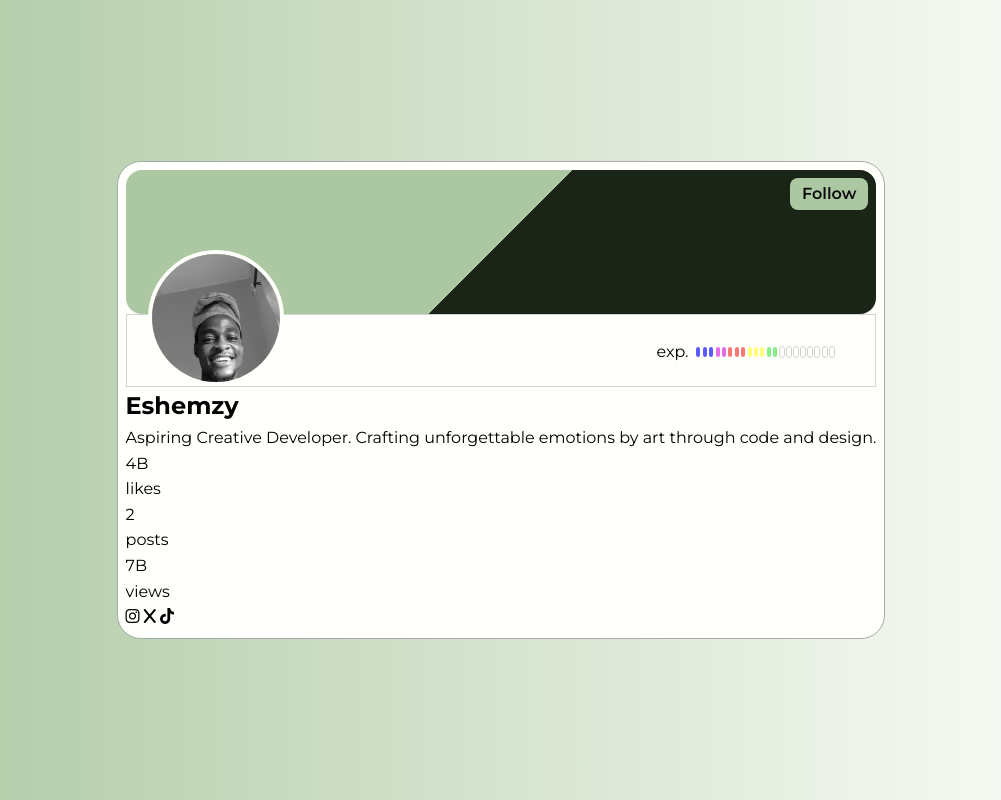
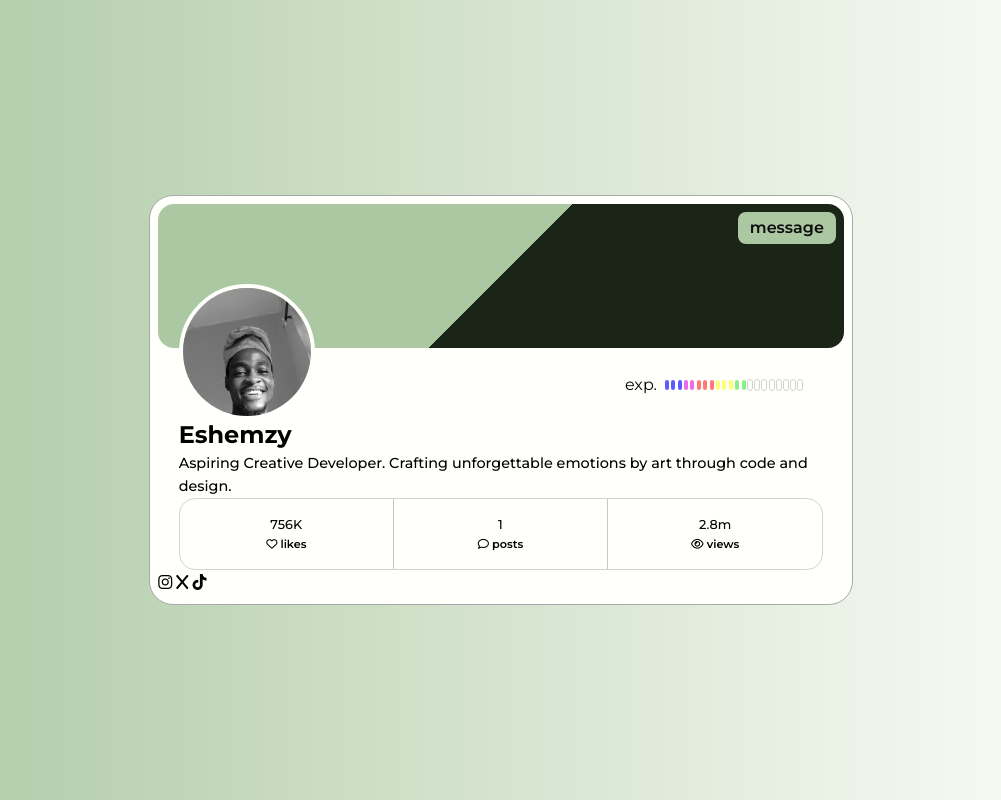
Before and after one commit to Eshemzy/100-STM-01-Profile-Card, a plain HTML site: page index.html in a window 1280 px wide. Shown: the whole page, without its empty margins (139-1140 px from the left). Drawn offline with Linux system fonts and the light colour scheme.

Commit message:
stat section first look

```diff
--- a/index.html
+++ b/index.html
@@ -13,7 +13,7 @@
       <section class="card profile--card">
         <div class="profile__header">
           <img src="images/20260116_083250.jpg" alt="developers image">
-          <a href="/follow" class="cta-btn">Follow</a>
+          <a href="/follow" class="cta-btn">message</a>
         </div>
 
         <div class="profile__experience">
@@ -51,19 +51,28 @@
         </div>
 
         <div class="profile__stats">
-          <div class="stat stat--likes">
-            <p class="stat-number">4B</p>
-            <div class="stat-label">likes</div>
+          <div class="stat stat-align stat--likes">
+            <p class="stat-number">756K</p>
+            <div class="stat-label">
+              <i class="fa-regular fa-heart" aria-hidden="true"></i>
+              <span>likes</span>
+            </div>
           </div>
 
-          <div class="stat stat--posts">
-            <p class="stat-number">2</p>
-            <div class="stat-label">posts</div>
+          <div class="stat stat-align stat--posts">
+            <p class="stat-number">1</p>
+            <div class="stat-label">
+              <i class="fa-regular fa-comment" aria-hidden="true"></i>
+              <span>posts</span>
+            </div>
           </div>
 
-          <div class="stat stat--views">
-            <p class="stat-number">7B</p>
-            <div class="stat-label">views</div>
+          <div class="stat stat-align stat--views">
+            <p class="stat-number">2.8m</p>
+            <div class="stat-label">
+              <i class="fa-regular fa-eye"></i>
+              <span>views</span>
+            </div>
           </div>
         </div>
 
--- a/style.css
+++ b/style.css
@@ -59,7 +59,6 @@ body, html {
 
 .card {
   max-width: 100%;
-  min-height: 50vh;
   background: var(--clr-light);
   padding: clamp(0.25rem, -0.1rem + 2vw, 0.5rem);
   border-radius: var(--radius-3);
@@ -72,7 +71,6 @@ body, html {
   background: linear-gradient(135deg, var(--clr-sec) 50%, var(--clr-pry) 50%);
   padding: clamp(0.25rem, -0.1rem + 2vw, 0.5rem);
   display: flex;
-  /* align-items: center; */
   justify-content: flex-end;
   position: relative;
 }
@@ -104,7 +102,6 @@ a.cta-btn {
   justify-content: flex-end;
   align-items: center;
   padding: 1.5rem 2.5rem 1.3rem;
-  border: 1px solid lightgray;
 }
 .experience-wrapper {
   display: flex;
@@ -116,7 +113,7 @@ a.cta-btn {
   display: flex;
   gap: 0.1em;
 }
-span {
+.experience span {
   border: 2px solid;
   min-height: 10px;
   border-radius: 100px;
@@ -124,23 +121,61 @@ span {
 }
 
 /* color for each bar in experience section */
-.blue {
+.experience .blue {
   border-color: #1f1fffbb;
 }
-.bp-grad {
+.experience .bp-grad {
   border-color: #e025e0ad;
 }
-.red {
+.experience .red {
   border-color: #ff2b2ba2;
 }
-.ry-grad {
+.experience .ry-grad {
   border-color: #ffff2ea2;
 }
-.green {
+.experience .green {
   border-color: #50ec50b0;
 }
-.inactive {
+.experience .inactive {
   border-color: transparent;
   outline: 1px solid lightgray;
   margin-right: 0.1em;
 }
+
+.profile__summary {
+  padding: 0 3%;
+}
+.profile__summary h1 {
+  font-size: clamp(1rem, 0.3rem + 4vw, 1.5rem);
+  line-height: 1.4;
+}
+.profile__summary p {
+  font-size: clamp(0.7rem, 0.42rem + 1.6vw, 0.9rem);
+  font-weight: 500;
+  /* margin-inline: auto; */
+}
+
+.profile__stats {
+  display: grid;
+  grid-template-columns: 1fr 1fr 1fr;
+  grid-auto-rows: auto;
+  border: 1px solid lightgray;
+  max-width: 100%;
+  margin-inline: 3%;
+  border-radius: var(--radius-2);
+}
+.stat {
+  text-align: center;
+  padding: 1rem 0;
+}
+.stat-number {
+  font-size: 0.8rem;
+  font-weight: 500;
+}
+.stat-label {
+  font-size: 0.7rem;
+  font-weight: 600;
+}
+.stat-align:not(:last-child) {
+  border-right: 1px solid #c7c7c7;
+}
```
